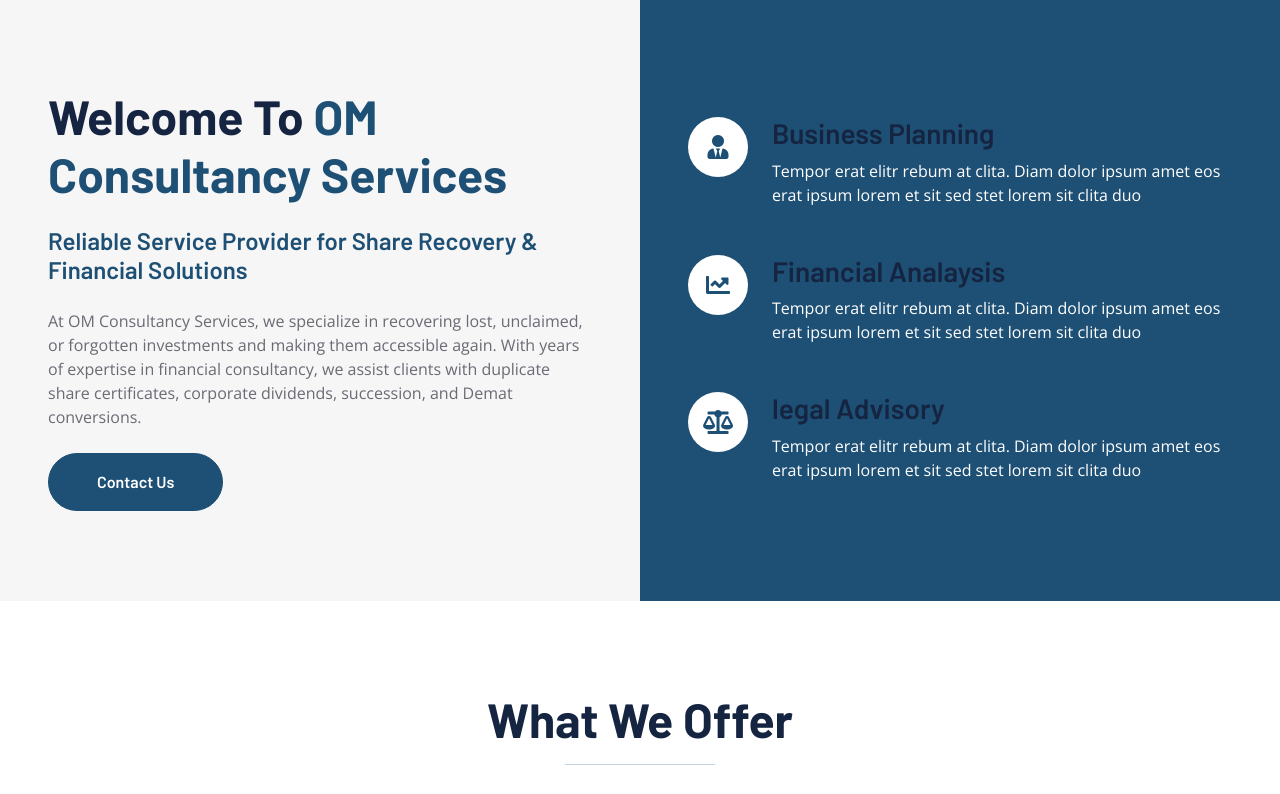
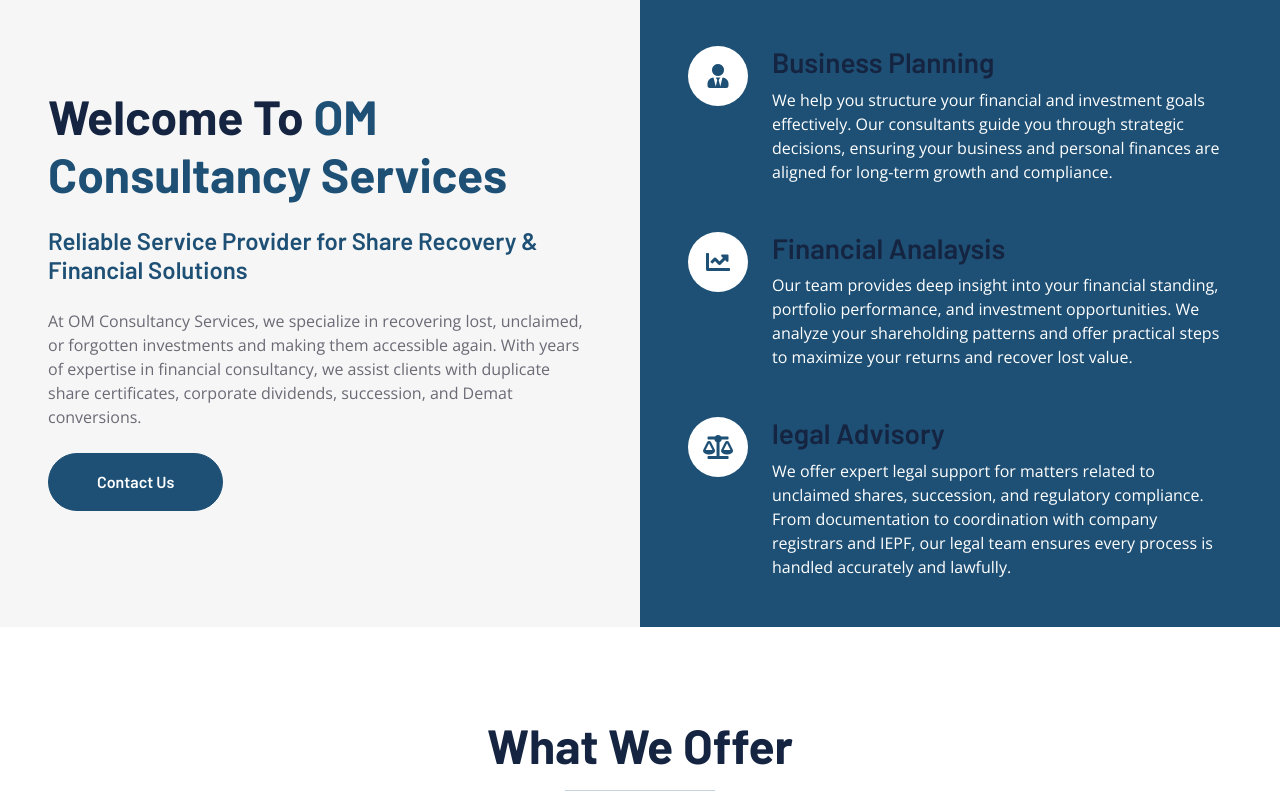
Before and after one commit to karansharma001/omwebworks, a plain HTML site: page index.html in a window 1280 px wide. Shown: the part 859-1653 px from the top of the page. Drawn offline with nearby package versions, Linux system fonts and the light colour scheme.

Commit message:
Updated Index page and added g maps to contact p

```diff
--- a/index.html
+++ b/index.html
@@ -67,7 +67,6 @@
             <div class="navbar-nav ms-auto py-0 me-n3">
                 <a href="index.html" class="nav-item nav-link active">Home</a>
                 <a href="#" class="nav-item nav-link">About</a>
-                <a href="#" class="nav-item nav-link">Service</a>
                 <!-- <div class="nav-item dropdown">
                     <a href="#" class="nav-link dropdown-toggle" data-bs-toggle="dropdown">Pages</a>
                     <div class="dropdown-menu m-0">
@@ -79,7 +78,7 @@
                         <a href="testimonial.html" class="dropdown-item">Testimonial</a>
                     </div>
                 </div> -->
-                <a href="#" class="nav-item nav-link">Contact</a>
+                <a href="/contact.html" class="nav-item nav-link">Contact</a>
             </div>
         </div>
     </nav>
@@ -147,7 +146,7 @@
                         </div>
                         <div class="ps-4">
                             <h3>Business Planning</h3>
-                            <p class="mb-0">Tempor erat elitr rebum at clita. Diam dolor ipsum amet eos erat ipsum lorem et sit sed stet lorem sit clita duo</p>
+                            <p class="mb-0">We help you structure your financial and investment goals effectively. Our consultants guide you through strategic decisions, ensuring your business and personal finances are aligned for long-term growth and compliance.</p>
                         </div>
                     </div>
                     <div class="d-flex text-white mb-5">
@@ -156,7 +155,7 @@
                         </div>
                         <div class="ps-4">
                             <h3>Financial Analaysis</h3>
-                            <p class="mb-0">Tempor erat elitr rebum at clita. Diam dolor ipsum amet eos erat ipsum lorem et sit sed stet lorem sit clita duo</p>
+                            <p class="mb-0">Our team provides deep insight into your financial standing, portfolio performance, and investment opportunities. We analyze your shareholding patterns and offer practical steps to maximize your returns and recover lost value.</p>
                         </div>
                     </div>
                     <div class="d-flex text-white">
@@ -165,7 +164,7 @@
                         </div>
                         <div class="ps-4">
                             <h3>legal Advisory</h3>
-                            <p class="mb-0">Tempor erat elitr rebum at clita. Diam dolor ipsum amet eos erat ipsum lorem et sit sed stet lorem sit clita duo</p>
+                            <p class="mb-0">We offer expert legal support for matters related to unclaimed shares, succession, and regulatory compliance. From documentation to coordination with company registrars and IEPF, our legal team ensures every process is handled accurately and lawfully.</p>
                         </div>
                     </div>
                 </div>
```
Also changed, not shown: contact.html (+1 -1 lines).
